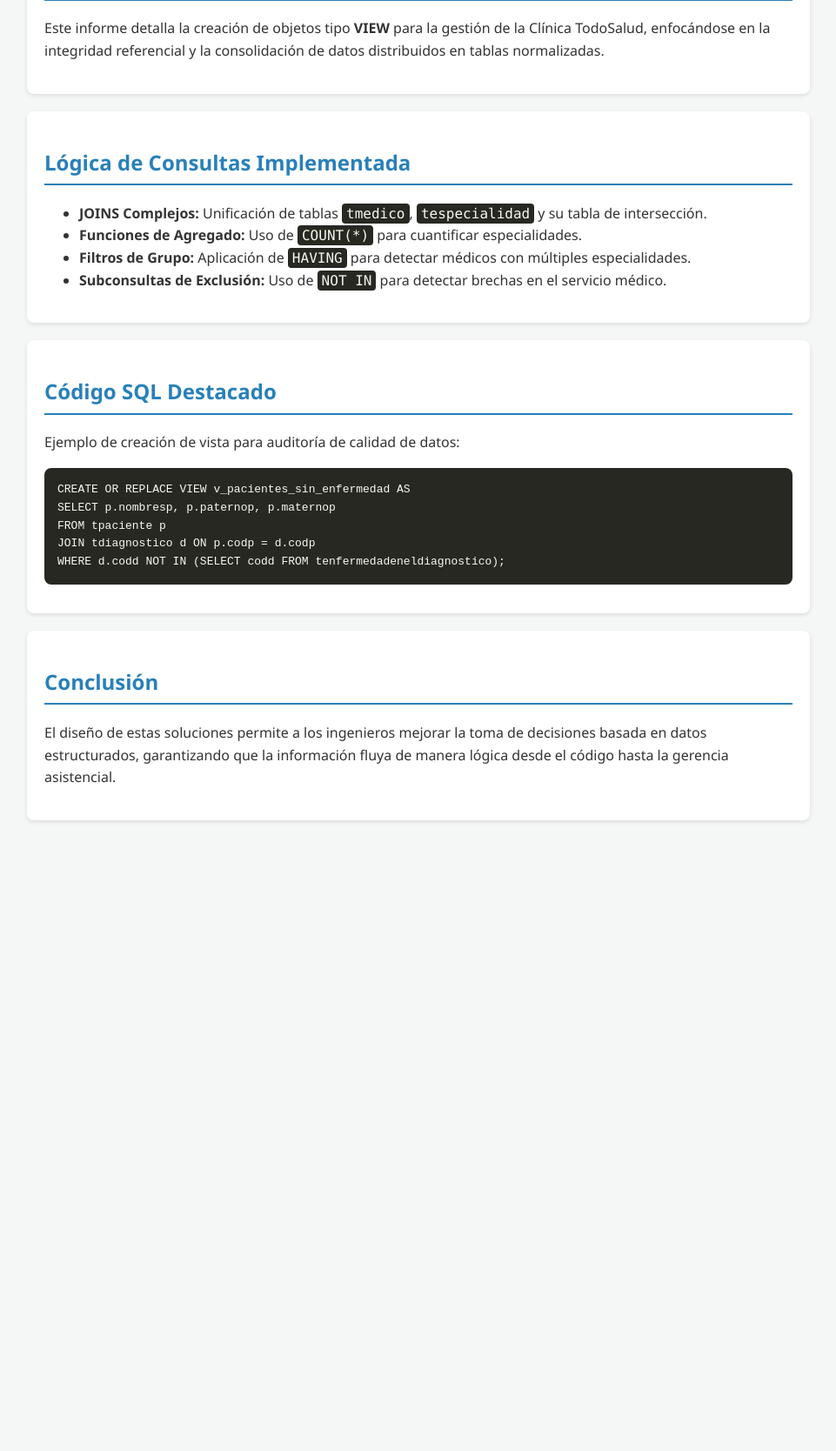
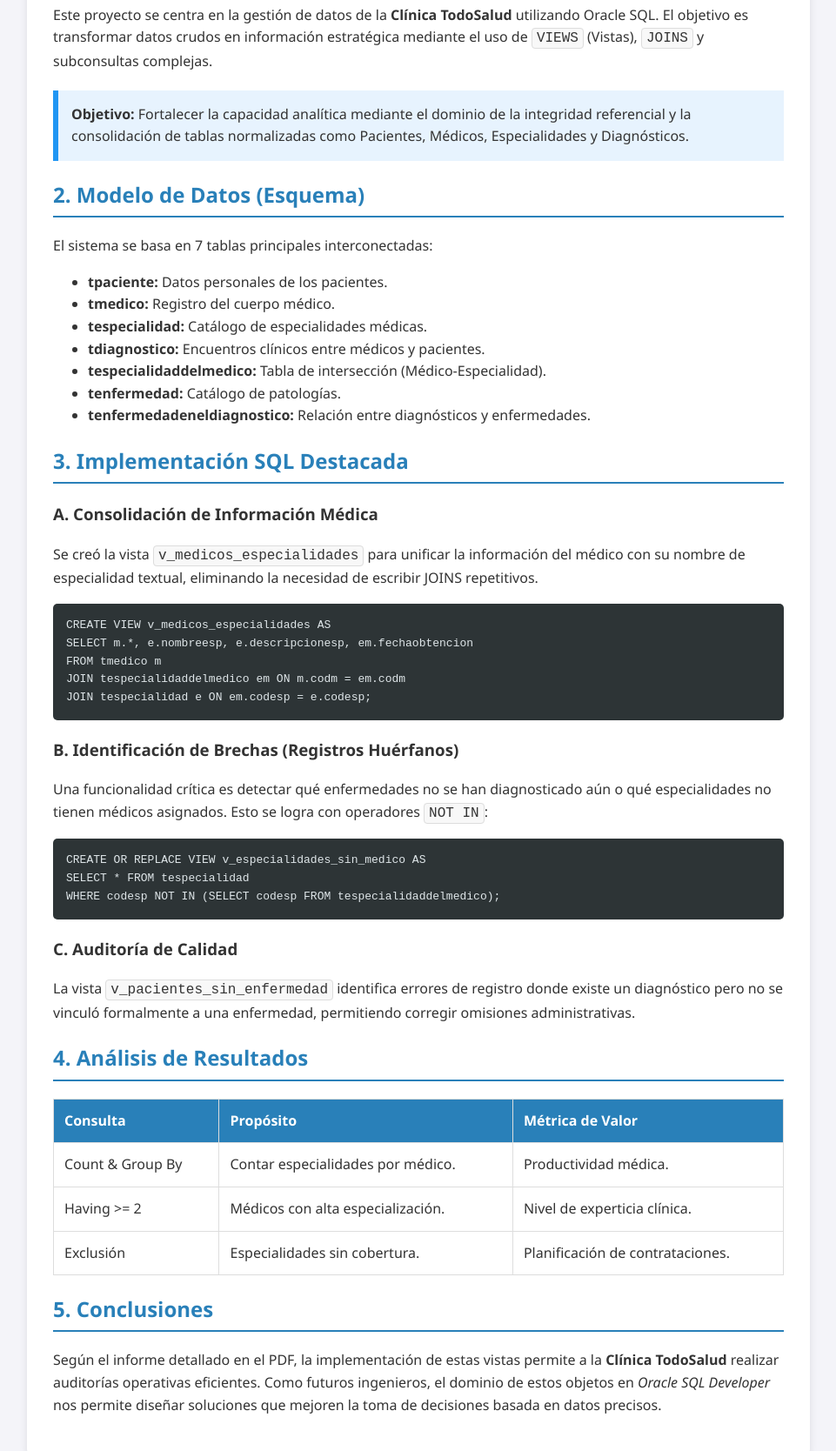
Before and after one commit to Enrique-024100691i/Codigo-clases, a plain HTML site: page Taller 2.3. Vistas/index.html in a window 1280 px wide. Shown: the part 326-1994 px from the top of the page at 87% size, without its empty margins (159-1120 px from the left). Before the commit the page ends 1289 px from the top, so only its background shows below. Drawn offline with Linux system fonts and the light colour scheme.

Commit message:
Update HTML structure and content for project overview

````diff
--- a/Taller 2.3. Vistas/index.html
+++ b/Taller 2.3. Vistas/index.html
@@ -1,55 +1,96 @@
-```html
 <!DOCTYPE html>
 <html lang="es">
 <head>
     <meta charset="UTF-8">
-    <title>Proyecto SQL - Clínica TodoSalud</title>
+    <meta name="viewport" content="width=device-width, initial-scale=1.0">
+    <title>Taller de Vistas y Consultas SQL - Clínica TodoSalud</title>
     <style>
-        body { font-family: 'Segoe UI', Tahoma, Geneva, Verdana, sans-serif; line-height: 1.6; color: #333; max-width: 900px; margin: auto; padding: 20px; background-color: #f4f7f6; }
-        header { background: #2c3e50; color: white; padding: 20px; border-radius: 8px; text-align: center; }
-        .card { background: white; padding: 20px; margin-top: 20px; border-radius: 8px; box-shadow: 0 2px 5px rgba(0,0,0,0.1); }
-        code { background: #272822; color: #f8f8f2; padding: 2px 5px; border-radius: 4px; font-family: Consolas, monospace; }
-        pre { background: #272822; color: #f8f8f2; padding: 15px; border-radius: 8px; overflow-x: auto; }
+        body { font-family: 'Segoe UI', Tahoma, Geneva, Verdana, sans-serif; line-height: 1.6; color: #333; max-width: 900px; margin: 0 auto; padding: 20px; background-color: #f4f4f9; }
+        header { background: #2c3e50; color: #fff; padding: 20px; text-align: center; border-radius: 8px; }
+        .container { background: #fff; padding: 30px; margin-top: 20px; border-radius: 8px; box-shadow: 0 2px 10px rgba(0,0,0,0.1); }
         h2 { color: #2980b9; border-bottom: 2px solid #2980b9; padding-bottom: 5px; }
-        .badge { background: #e74c3c; color: white; padding: 4px 8px; border-radius: 12px; font-size: 0.8em; }
+        code { background: #f8f8f8; border: 1px solid #ddd; padding: 2px 5px; border-radius: 4px; font-family: 'Courier New', Courier, monospace; }
+        pre { background: #2d3436; color: #dfe6e9; padding: 15px; overflow-x: auto; border-radius: 5px; }
+        .info-box { background: #e7f3fe; border-left: 6px solid #2196F3; margin: 20px 0; padding: 15px; }
+        table { width: 100%; border-collapse: collapse; margin: 20px 0; }
+        th, td { border: 1px solid #ddd; padding: 12px; text-align: left; }
+        th { background-color: #2980b9; color: white; }
     </style>
 </head>
 <body>
 
 <header>
-    <h1>Taller 2.3: Vistas en SQL</h1>
-    <p>Universidad Andina del Cusco - Ingeniería de Sistemas</p>
+    <h1>Taller 2.3: Vistas y Análisis Clínico</h1>
+    <p>Autor: Zavaleta Fuentes Paolo Enrique | 2026</p>
 </header>
 
-<div class="card">
-    <h2>Introducción</h2>
-    <p>Este informe detalla la creación de objetos tipo <strong>VIEW</strong> para la gestión de la Clínica TodoSalud, enfocándose en la integridad referencial y la consolidación de datos distribuidos en tablas normalizadas.</p>
-</div>
+<div class="container">
+    <h2>1. Introducción del Proyecto</h2>
+    <p>Este proyecto se centra en la gestión de datos de la <strong>Clínica TodoSalud</strong> utilizando Oracle SQL. El objetivo es transformar datos crudos en información estratégica mediante el uso de <code>VIEWS</code> (Vistas), <code>JOINS</code> y subconsultas complejas.</p>
 
-<div class="card">
-    <h2>Lógica de Consultas Implementada</h2>
+    <div class="info-box">
+        <strong>Objetivo:</strong> Fortalecer la capacidad analítica mediante el dominio de la integridad referencial y la consolidación de tablas normalizadas como Pacientes, Médicos, Especialidades y Diagnósticos.
+    </div>
+
+    <h2>2. Modelo de Datos (Esquema)</h2>
+    <p>El sistema se basa en 7 tablas principales interconectadas:</p>
     <ul>
-        <li><strong>JOINS Complejos:</strong> Unificación de tablas <code>tmedico</code>, <code>tespecialidad</code> y su tabla de intersección.</li>
-        <li><strong>Funciones de Agregado:</strong> Uso de <code>COUNT(*)</code> para cuantificar especialidades.</li>
-        <li><strong>Filtros de Grupo:</strong> Aplicación de <code>HAVING</code> para detectar médicos con múltiples especialidades.</li>
-        <li><strong>Subconsultas de Exclusión:</strong> Uso de <code>NOT IN</code> para detectar brechas en el servicio médico.</li>
+        <li><strong>tpaciente:</strong> Datos personales de los pacientes.</li>
+        <li><strong>tmedico:</strong> Registro del cuerpo médico.</li>
+        <li><strong>tespecialidad:</strong> Catálogo de especialidades médicas.</li>
+        <li><strong>tdiagnostico:</strong> Encuentros clínicos entre médicos y pacientes.</li>
+        <li><strong>tespecialidaddelmedico:</strong> Tabla de intersección (Médico-Especialidad).</li>
+        <li><strong>tenfermedad:</strong> Catálogo de patologías.</li>
+        <li><strong>tenfermedadeneldiagnostico:</strong> Relación entre diagnósticos y enfermedades.</li>
     </ul>
-</div>
 
-<div class="card">
-    <h2>Código SQL Destacado</h2>
-    <p>Ejemplo de creación de vista para auditoría de calidad de datos:</p>
+    <h2>3. Implementación SQL Destacada</h2>
+
+    <h3>A. Consolidación de Información Médica</h3>
+    <p>Se creó la vista <code>v_medicos_especialidades</code> para unificar la información del médico con su nombre de especialidad textual, eliminando la necesidad de escribir JOINS repetitivos.</p>
     <pre>
-CREATE OR REPLACE VIEW v_pacientes_sin_enfermedad AS
-SELECT p.nombresp, p.paternop, p.maternop
-FROM tpaciente p
-JOIN tdiagnostico d ON p.codp = d.codp
-WHERE d.codd NOT IN (SELECT codd FROM tenfermedadeneldiagnostico);</pre>
-</div>
+CREATE VIEW v_medicos_especialidades AS
+SELECT m.*, e.nombreesp, e.descripcionesp, em.fechaobtencion
+FROM tmedico m
+JOIN tespecialidaddelmedico em ON m.codm = em.codm
+JOIN tespecialidad e ON em.codesp = e.codesp;</pre>
 
-<div class="card">
-    <h2>Conclusión</h2>
-    <p>El diseño de estas soluciones permite a los ingenieros mejorar la toma de decisiones basada en datos estructurados, garantizando que la información fluya de manera lógica desde el código hasta la gerencia asistencial.</p>
+    <h3>B. Identificación de Brechas (Registros Huérfanos)</h3>
+    <p>Una funcionalidad crítica es detectar qué enfermedades no se han diagnosticado aún o qué especialidades no tienen médicos asignados. Esto se logra con operadores <code>NOT IN</code>:</p>
+    <pre>
+CREATE OR REPLACE VIEW v_especialidades_sin_medico AS
+SELECT * FROM tespecialidad
+WHERE codesp NOT IN (SELECT codesp FROM tespecialidaddelmedico);</pre>
+
+    <h3>C. Auditoría de Calidad</h3>
+    <p>La vista <code>v_pacientes_sin_enfermedad</code> identifica errores de registro donde existe un diagnóstico pero no se vinculó formalmente a una enfermedad, permitiendo corregir omisiones administrativas.</p>
+
+    <h2>4. Análisis de Resultados</h2>
+    <table>
+        <tr>
+            <th>Consulta</th>
+            <th>Propósito</th>
+            <th>Métrica de Valor</th>
+        </tr>
+        <tr>
+            <td>Count & Group By</td>
+            <td>Contar especialidades por médico.</td>
+            <td>Productividad médica.</td>
+        </tr>
+        <tr>
+            <td>Having >= 2</td>
+            <td>Médicos con alta especialización.</td>
+            <td>Nivel de experticia clínica.</td>
+        </tr>
+        <tr>
+            <td>Exclusión</td>
+            <td>Especialidades sin cobertura.</td>
+            <td>Planificación de contrataciones.</td>
+        </tr>
+    </table>
+
+    <h2>5. Conclusiones</h2>
+    <p>Según el informe detallado en el PDF, la implementación de estas vistas permite a la <strong>Clínica TodoSalud</strong> realizar auditorías operativas eficientes. Como futuros ingenieros, el dominio de estos objetos en <em>Oracle SQL Developer</em> nos permite diseñar soluciones que mejoren la toma de decisiones basada en datos precisos.</p>
 </div>
 
 </body>
````
